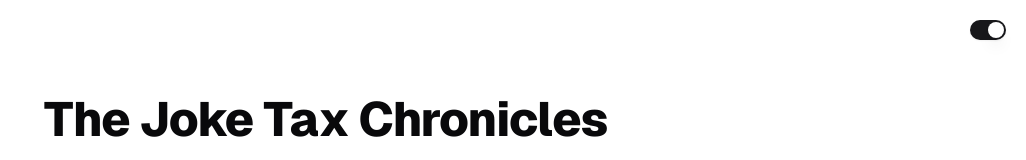
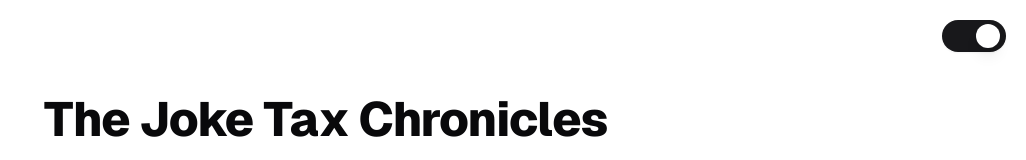
Before and after one commit to tobias-kaerst-software/react_hono_starter, a React (Vite) app in the folder frontend/: page / in a window 1280 px wide. Shown: the top 160 px of the page, without its empty margins (254-1280 px from the left). Built offline with nearby package versions, Linux system fonts and the light colour scheme.

Commit message:
feat: adjusted switch style

```diff
--- a/frontend/src/components/ui/switch.tsx
+++ b/frontend/src/components/ui/switch.tsx
@@ -1,26 +1,39 @@
 import { Root, Thumb } from '@radix-ui/react-switch';
+import { cva, VariantProps } from 'class-variance-authority';
 import { ComponentPropsWithoutRef, ElementRef, forwardRef } from 'react';
 
 import { cn } from '$/lib/utils';
 
-const Switch = forwardRef<ElementRef<typeof Root>, ComponentPropsWithoutRef<typeof Root>>(function Switch(
-  { className, ...props },
+const rootVariants = cva(
+  'peer inline-flex shrink-0 cursor-pointer items-center rounded-full border-2 border-transparent shadow-sm transition-colors focus-visible:outline-none focus-visible:ring-2 focus-visible:ring-ring focus-visible:ring-offset-2 focus-visible:ring-offset-background disabled:cursor-not-allowed disabled:opacity-50 data-[state=checked]:bg-primary data-[state=unchecked]:bg-input',
+  {
+    defaultVariants: { size: 'default' },
+    variants: { size: { default: 'h-8 w-16', sm: 'h-6 w-12' } },
+  },
+);
+
+const thumbVariants = cva(
+  'pointer-events-none block rounded-full bg-background shadow-lg ring-0 transition-transform',
+  {
+    defaultVariants: { size: 'default' },
+    variants: {
+      size: {
+        default: 'size-6 data-[state=checked]:translate-x-[32px] data-[state=unchecked]:translate-x-1',
+        sm: 'size-[18px] data-[state=checked]:translate-x-[23px] data-[state=unchecked]:translate-x-[2px]',
+      },
+    },
+  },
+);
+
+export type SwitchProps = ComponentPropsWithoutRef<typeof Root> & VariantProps<typeof rootVariants>;
+
+const Switch = forwardRef<ElementRef<typeof Root>, SwitchProps>(function Switch(
+  { className, size = 'default', ...props },
   ref,
 ) {
   return (
-    <Root
-      className={cn(
-        'peer inline-flex h-5 w-9 shrink-0 cursor-pointer items-center rounded-full border-2 border-transparent shadow-sm transition-colors focus-visible:outline-none focus-visible:ring-2 focus-visible:ring-ring focus-visible:ring-offset-2 focus-visible:ring-offset-background disabled:cursor-not-allowed disabled:opacity-50 data-[state=checked]:bg-primary data-[state=unchecked]:bg-input',
-        className,
-      )}
-      {...props}
-      ref={ref}
-    >
-      <Thumb
-        className={cn(
-          'pointer-events-none block size-4 rounded-full bg-background shadow-lg ring-0 transition-transform data-[state=checked]:translate-x-4 data-[state=unchecked]:translate-x-0',
-        )}
-      />
+    <Root className={cn(rootVariants({ className, size }))} {...props} ref={ref}>
+      <Thumb className={cn(thumbVariants({ size }))} />
     </Root>
   );
 });
```
